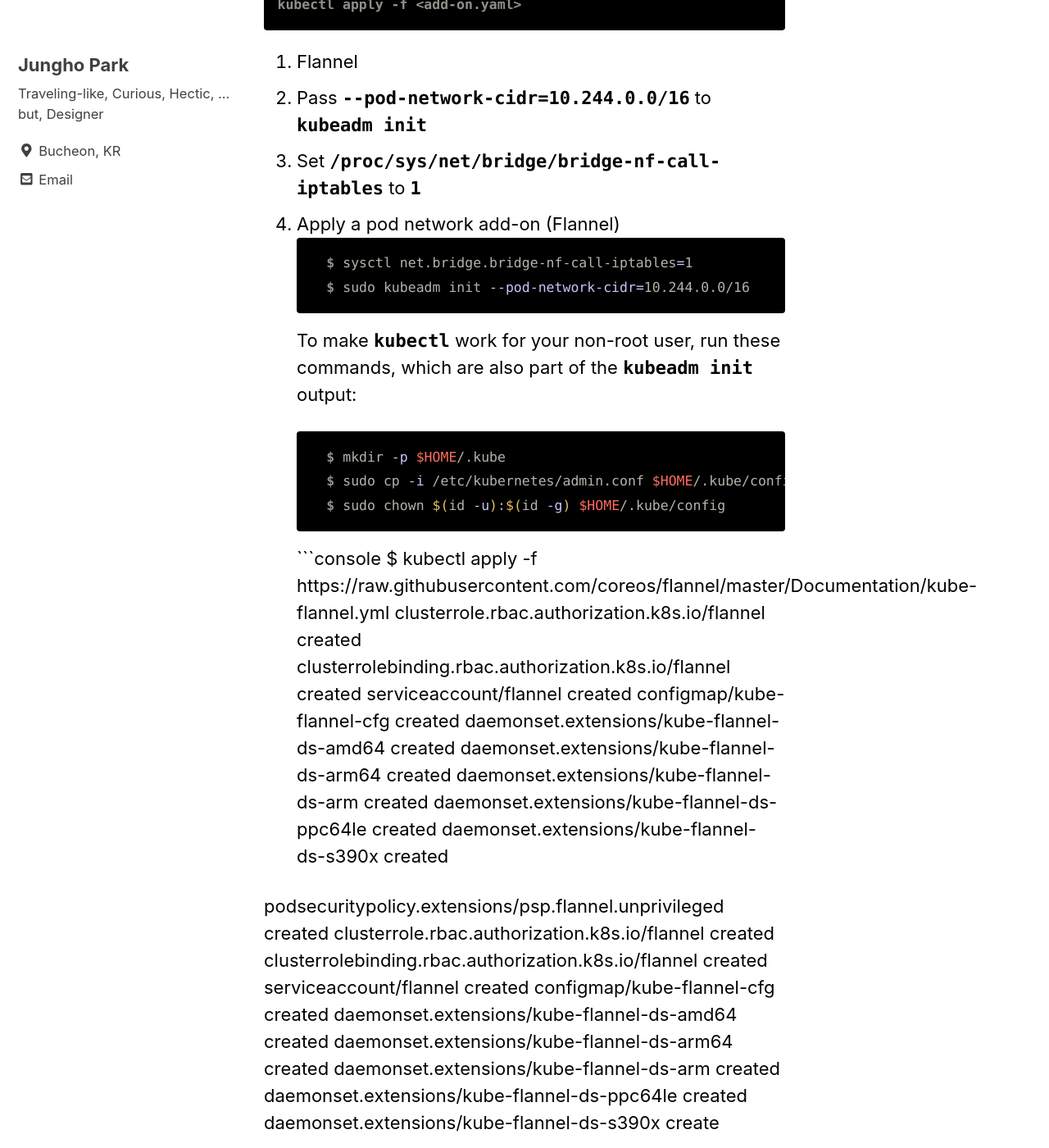
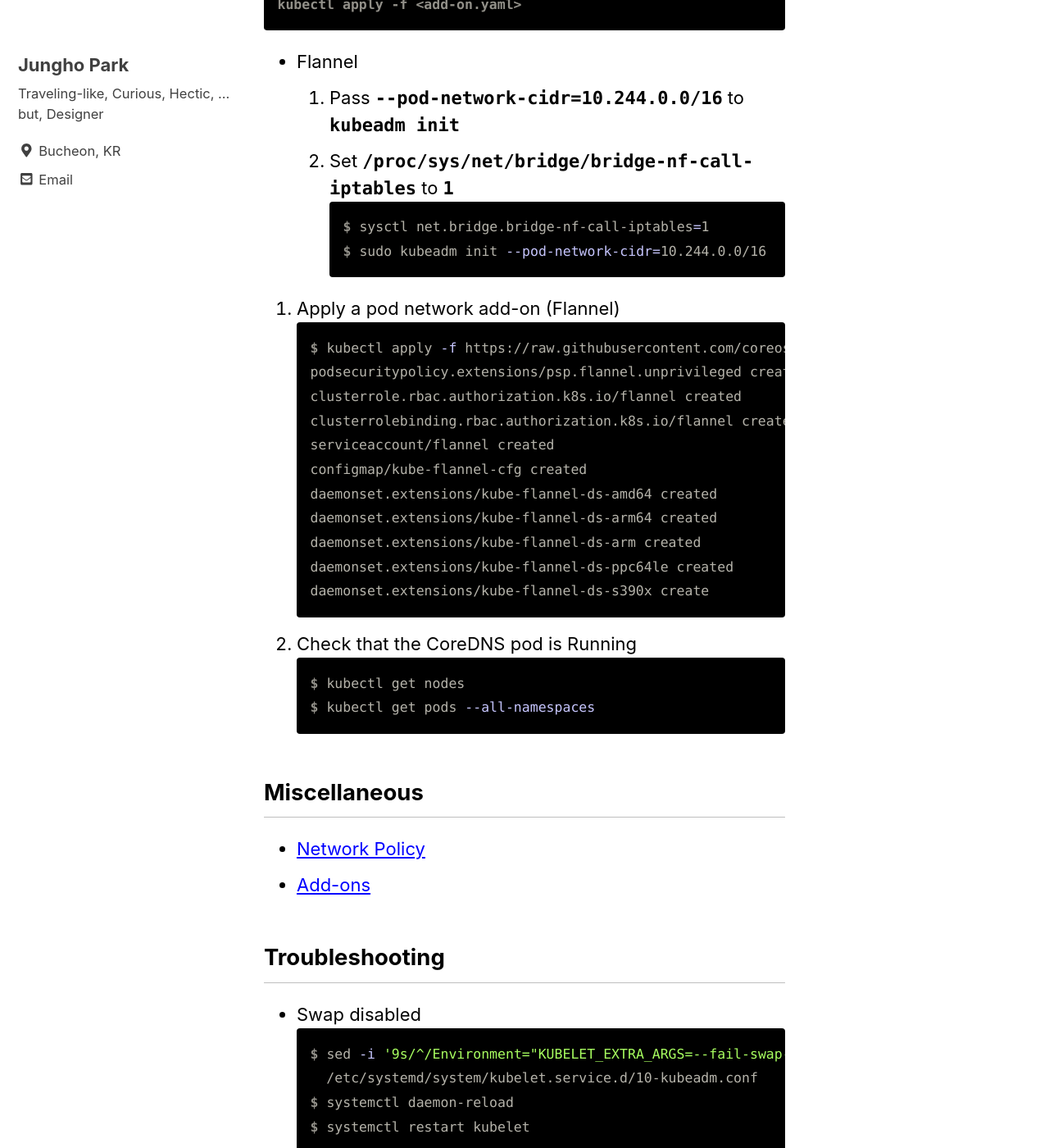
Before and after one commit to unipark00/tekrepo, a Jekyll site: the page built from _posts/2019-04-07-configure-k8s-cluster.md, in a window 1280 px wide and 1400 px high, scrolled down 2740 px. Shown: the whole window at 82% size. Built offline with Jekyll 4.4.1, drawn with Linux system fonts in a browser that asks for light colours; cached includes are drawn as plain includes; some of the changed text lies outside the part shown.

Commit message:
Update 2019-04-07-configure-k8s-cluster.md

````diff
--- a/_posts/2019-04-07-configure-k8s-cluster.md
+++ b/_posts/2019-04-07-configure-k8s-cluster.md
@@ -51,48 +51,34 @@ You can install a pod network add-on with the following command:
 kubectl apply -f <add-on.yaml>
 ```
 
-1. Flannel
-  1. Pass **`--pod-network-cidr=10.244.0.0/16`** to **`kubeadm init`**
-  1. Set **`/proc/sys/net/bridge/bridge-nf-call-iptables`** to **`1`**
-  1. Apply a pod network add-on (Flannel)
-  ```console
-  $ sysctl net.bridge.bridge-nf-call-iptables=1
-  $ sudo kubeadm init --pod-network-cidr=10.244.0.0/16
-  ```
-  To make **`kubectl`** work for your non-root user, run these commands, which are also part of the **`kubeadm init`** output:
-  ```console
-  $ mkdir -p $HOME/.kube
-  $ sudo cp -i /etc/kubernetes/admin.conf $HOME/.kube/config
-  $ sudo chown $(id -u):$(id -g) $HOME/.kube/config
-  ```
-  ```console
-  $ kubectl apply -f https://raw.githubusercontent.com/coreos/flannel/master/Documentation/kube-flannel.yml
-  clusterrole.rbac.authorization.k8s.io/flannel created
-  clusterrolebinding.rbac.authorization.k8s.io/flannel created
-  serviceaccount/flannel created
-  configmap/kube-flannel-cfg created
-  daemonset.extensions/kube-flannel-ds-amd64 created
-  daemonset.extensions/kube-flannel-ds-arm64 created
-  daemonset.extensions/kube-flannel-ds-arm created
-  daemonset.extensions/kube-flannel-ds-ppc64le created
-  daemonset.extensions/kube-flannel-ds-s390x created
+* Flannel
+1. Pass **`--pod-network-cidr=10.244.0.0/16`** to **`kubeadm init`**
+1. Set **`/proc/sys/net/bridge/bridge-nf-call-iptables`** to **`1`**
+```console
+$ sysctl net.bridge.bridge-nf-call-iptables=1
+$ sudo kubeadm init --pod-network-cidr=10.244.0.0/16
+```
 
-  podsecuritypolicy.extensions/psp.flannel.unprivileged created
-  clusterrole.rbac.authorization.k8s.io/flannel created
-  clusterrolebinding.rbac.authorization.k8s.io/flannel created
-  serviceaccount/flannel created
-  configmap/kube-flannel-cfg created
-  daemonset.extensions/kube-flannel-ds-amd64 created
-  daemonset.extensions/kube-flannel-ds-arm64 created
-  daemonset.extensions/kube-flannel-ds-arm created
-  daemonset.extensions/kube-flannel-ds-ppc64le created
-  daemonset.extensions/kube-flannel-ds-s390x create
-  ```
-  1. Check that the CoreDNS pod is Running
-  ```console
-  $ kubectl get nodes
-  $ kubectl get pods --all-namespaces
-  ```
+1. Apply a pod network add-on (Flannel)
+```console
+$ kubectl apply -f https://raw.githubusercontent.com/coreos/flannel/master/Documentation/kube-flannel.yml
+podsecuritypolicy.extensions/psp.flannel.unprivileged created
+clusterrole.rbac.authorization.k8s.io/flannel created
+clusterrolebinding.rbac.authorization.k8s.io/flannel created
+serviceaccount/flannel created
+configmap/kube-flannel-cfg created
+daemonset.extensions/kube-flannel-ds-amd64 created
+daemonset.extensions/kube-flannel-ds-arm64 created
+daemonset.extensions/kube-flannel-ds-arm created
+daemonset.extensions/kube-flannel-ds-ppc64le created
+daemonset.extensions/kube-flannel-ds-s390x create
+```
+
+1. Check that the CoreDNS pod is Running
+```console
+$ kubectl get nodes
+$ kubectl get pods --all-namespaces
+```
 
 ## Miscellaneous
 * [Network Policy](https://kubernetes.io/docs/concepts/services-networking/network-policies/)
````
